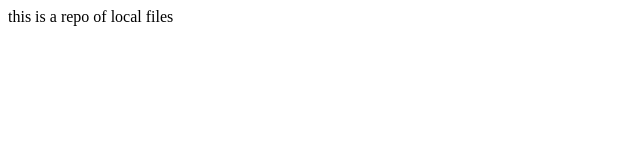
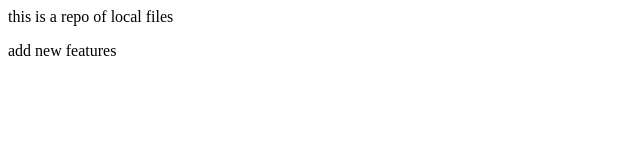
Before and after one commit to akshitdawas/this-is-new-localrepo, a plain HTML site: page localrapo/index.html in a window 1280 px wide. Shown: the full height of the page, 0-640 px from the left. Drawn offline with Linux system fonts and the light colour scheme.

Commit message:
add new feature

```diff
--- a/localrapo/index.html
+++ b/localrapo/index.html
@@ -1 +1,2 @@
 <p>this is a repo of local files</p>
+<p>add new features</p>
```
